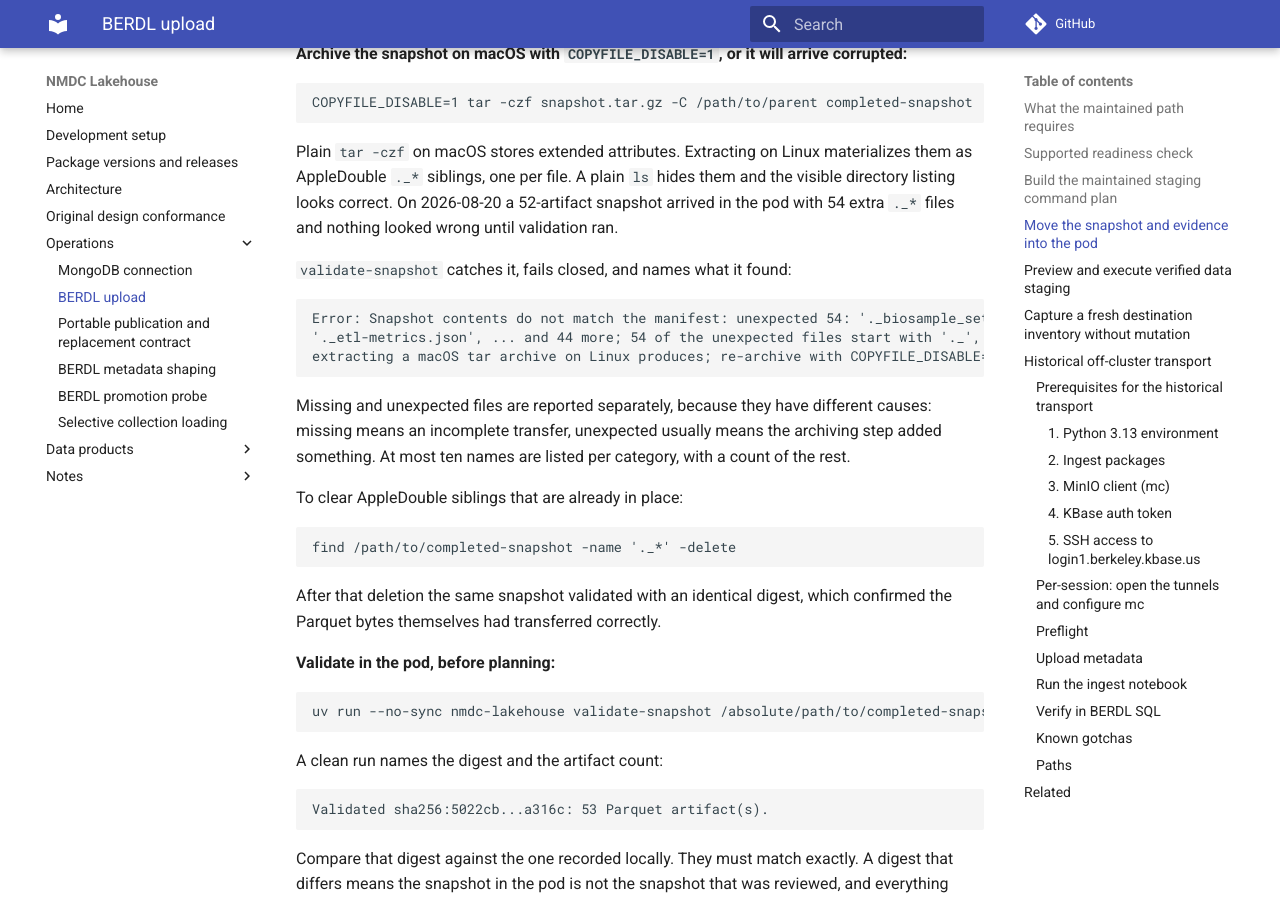
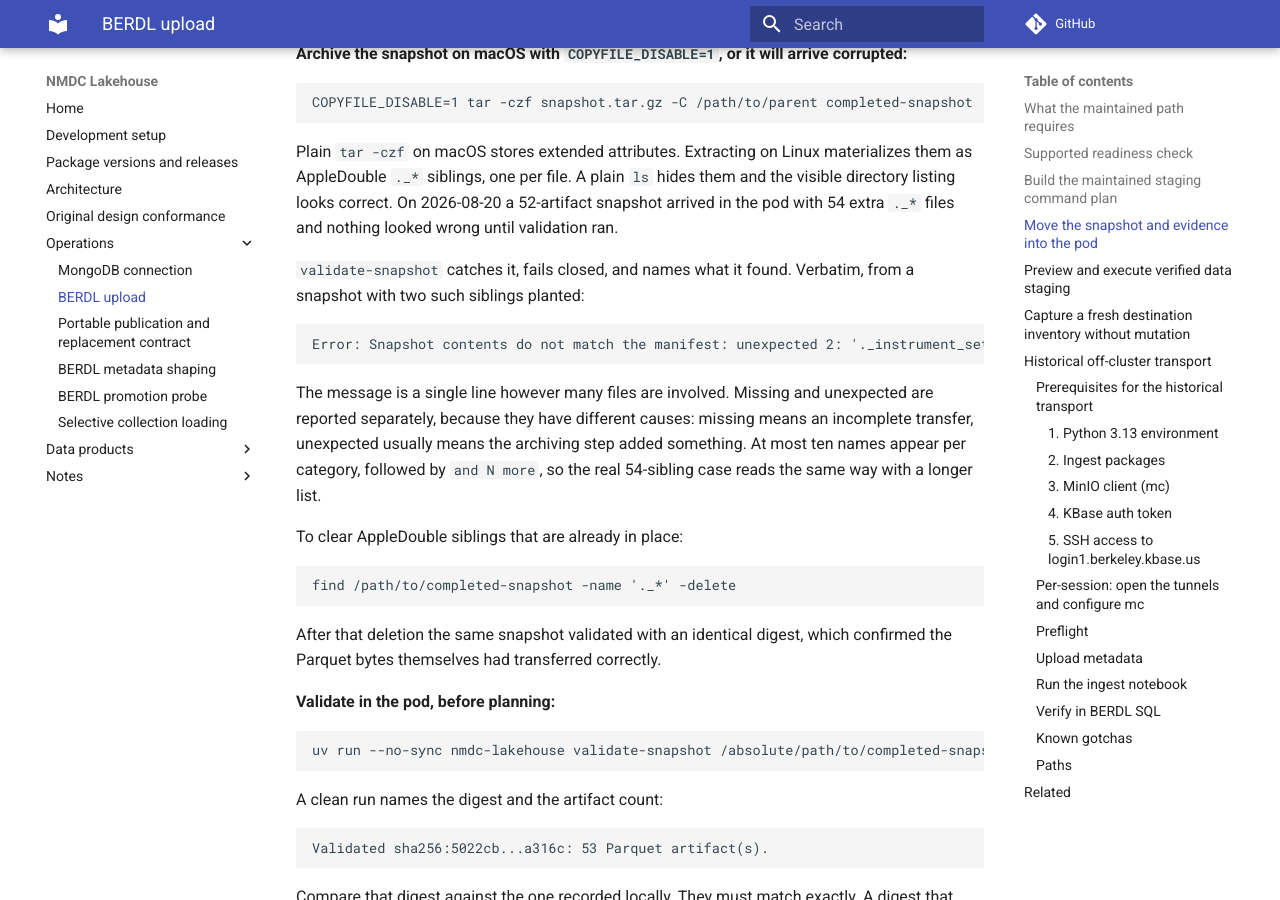
Before and after one commit to microbiomedata/nmdc-lakehouse, an MkDocs documentation site: the page built from docs/berdl-upload.md, in a window 1280 px wide and 900 px high, scrolled down 4442 px. Built offline with MkDocs 1.6.1 and Material for MkDocs 9.7.7, drawn with Linux system fonts in a browser that asks for light colours; comment, search, counter and statistics services are not loaded.

Commit message:
Correct three things the review found, all mine
The docstring said "three categories" while the function reports two. That was
language carried over from the old message, which named three.

The variable was called applesingle for files the same docstring calls
AppleDouble. They are AppleDouble; renamed.

The documented example was hand-wrapped with an ellipsis the real message never
emits, presented as literal output. It is now verbatim from an actual run with
two siblings planted, and the surrounding text says the message is one line
however many files are involved.

Co-Authored-By: Claude Opus 5 (1M context) <noreply@anthropic.com>

````diff
--- a/docs/berdl-upload.md
+++ b/docs/berdl-upload.md
@@ -229,18 +229,18 @@ them and the visible directory listing looks correct. On 2026-08-20 a 52-artifac
 snapshot arrived in the pod with 54 extra `._*` files and nothing looked wrong until
 validation ran.
 
-`validate-snapshot` catches it, fails closed, and names what it found:
+`validate-snapshot` catches it, fails closed, and names what it found. Verbatim,
+from a snapshot with two such siblings planted:
 
 ```
-Error: Snapshot contents do not match the manifest: unexpected 54: '._biosample_set.parquet',
-'._etl-metrics.json', ... and 44 more; 54 of the unexpected files start with '._', which is what
-extracting a macOS tar archive on Linux produces; re-archive with COPYFILE_DISABLE=1 or delete them.
+Error: Snapshot contents do not match the manifest: unexpected 2: '._instrument_set.parquet', '._study_set.parquet'; 2 of the unexpected files start with '._', which is what extracting a macOS tar archive on Linux produces; re-archive with COPYFILE_DISABLE=1 or delete them.
 ```
 
-Missing and unexpected files are reported separately, because they have different
-causes: missing means an incomplete transfer, unexpected usually means the
-archiving step added something. At most ten names are listed per category, with a
-count of the rest.
+The message is a single line however many files are involved. Missing and
+unexpected are reported separately, because they have different causes: missing
+means an incomplete transfer, unexpected usually means the archiving step added
+something. At most ten names appear per category, followed by `and N more`, so
+the real 54-sibling case reads the same way with a longer list.
 
 To clear AppleDouble siblings that are already in place:
 
````
Also changed, not shown: 1 other file.
